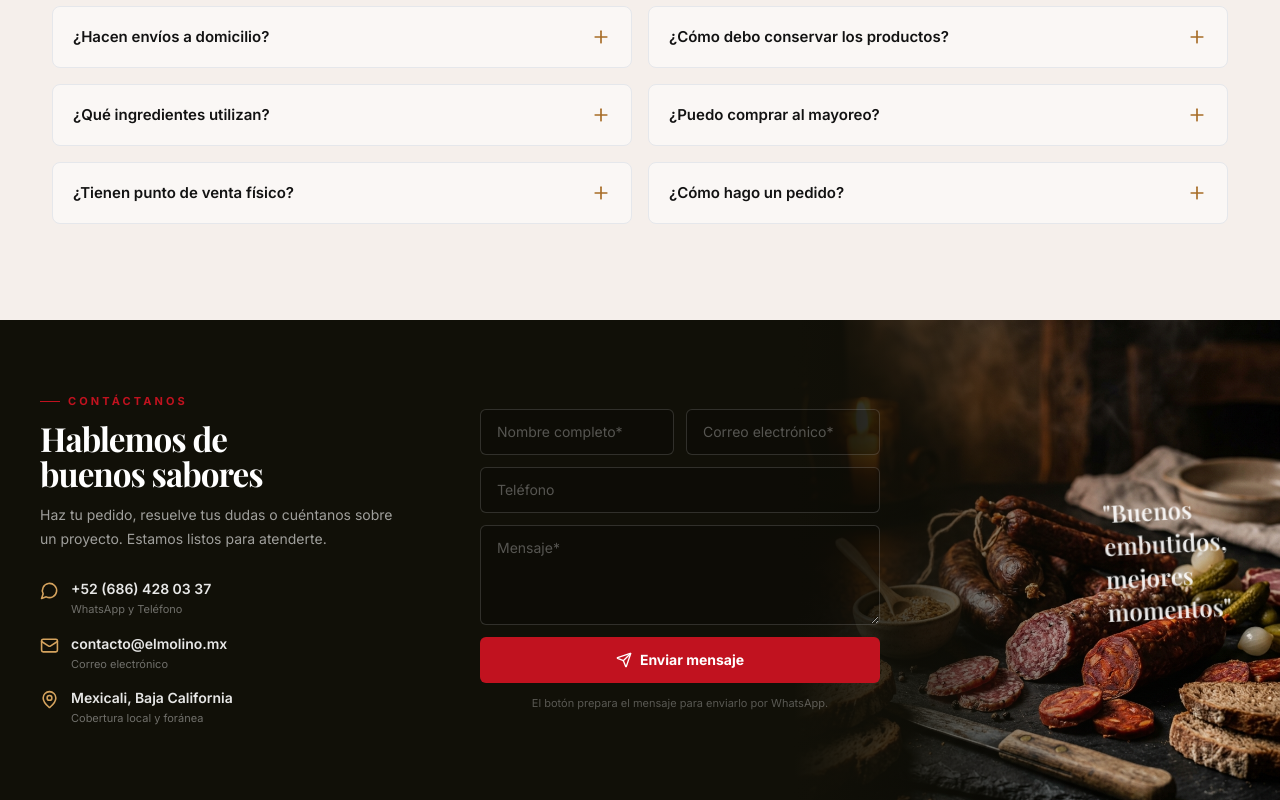
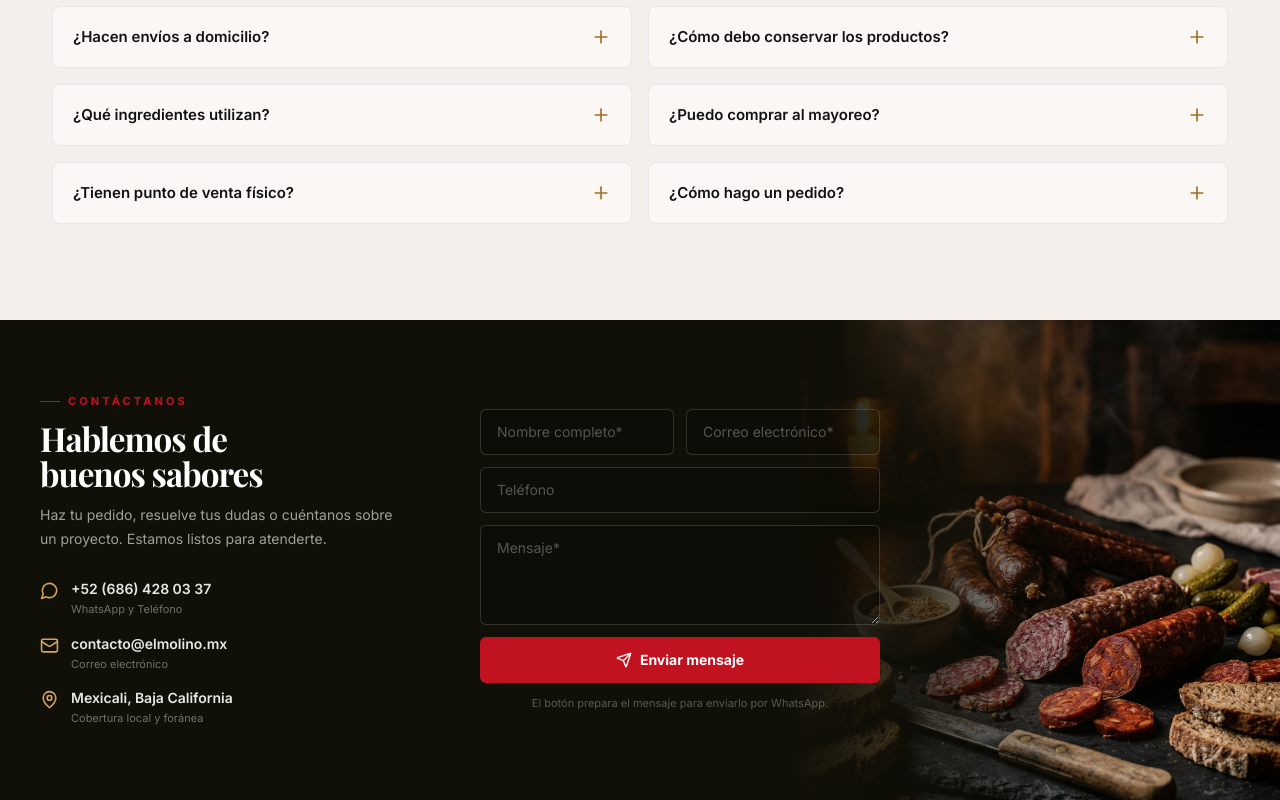
Before and after one commit to gerardocastrovargas-web/el-molino, a React (Vite) app: page / in a window 1280 px wide. Shown: the part 2280-3080 px from the top of the page. Built offline with nearby package versions, Linux system fonts and the light colour scheme; a web font is replaced by a local one.

Commit message:
fix: remove quote text from contact image

```diff
--- a/src/components/ContactFooter.jsx
+++ b/src/components/ContactFooter.jsx
@@ -29,10 +29,7 @@ export default function ContactFooter() {
         <div className="absolute inset-0 bg-[linear-gradient(to_right,#111008_0%,rgba(17,16,8,0.7)_30%,rgba(17,16,8,0.2)_60%,transparent_100%)]" />
       </div>
 
-      {/* Quote on top of the image */}
-      <p className="font-display absolute right-[4%] top-1/2 hidden -translate-y-1/2 -rotate-3 text-[1.5rem] italic leading-snug text-white/90 drop-shadow-lg lg:block z-10">
-        "Buenos<br />embutidos,<br />mejores<br />momentos"
-      </p>
+
 
       {/* ── 3-col content grid — no borders, no dividers ── */}
       <div className="relative z-10 mx-auto grid max-w-[1320px] min-h-[480px] gap-0 px-6 py-14 lg:grid-cols-[1fr_1.2fr_0.8fr] lg:px-10 lg:py-16">
```
